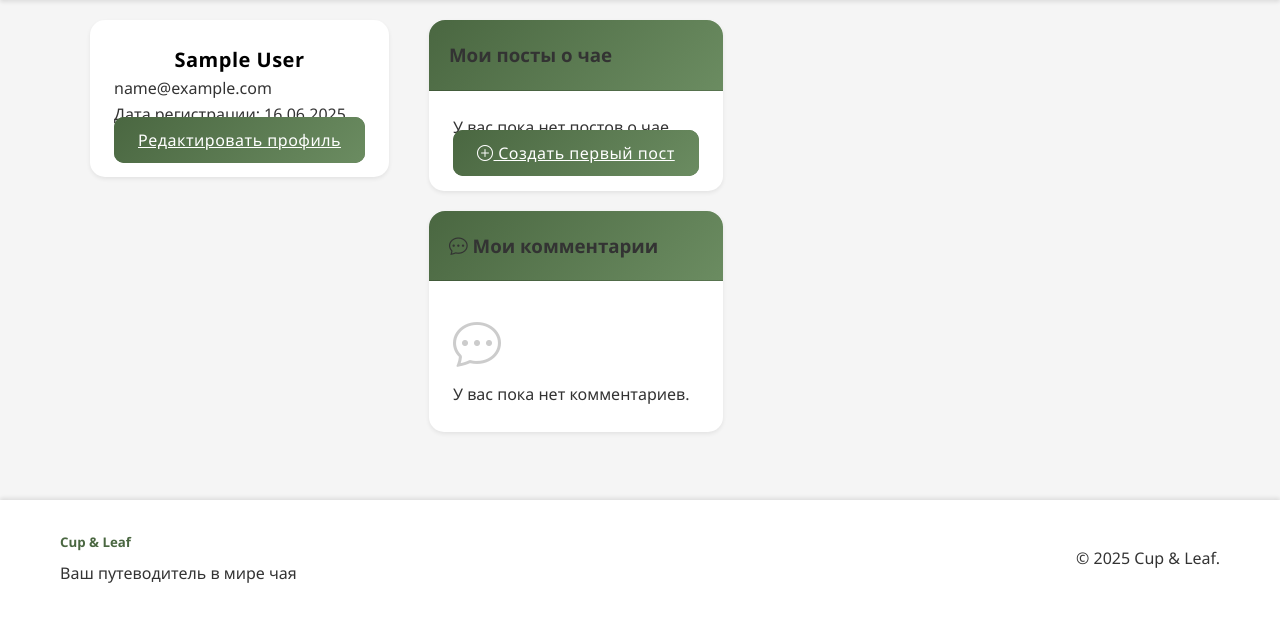
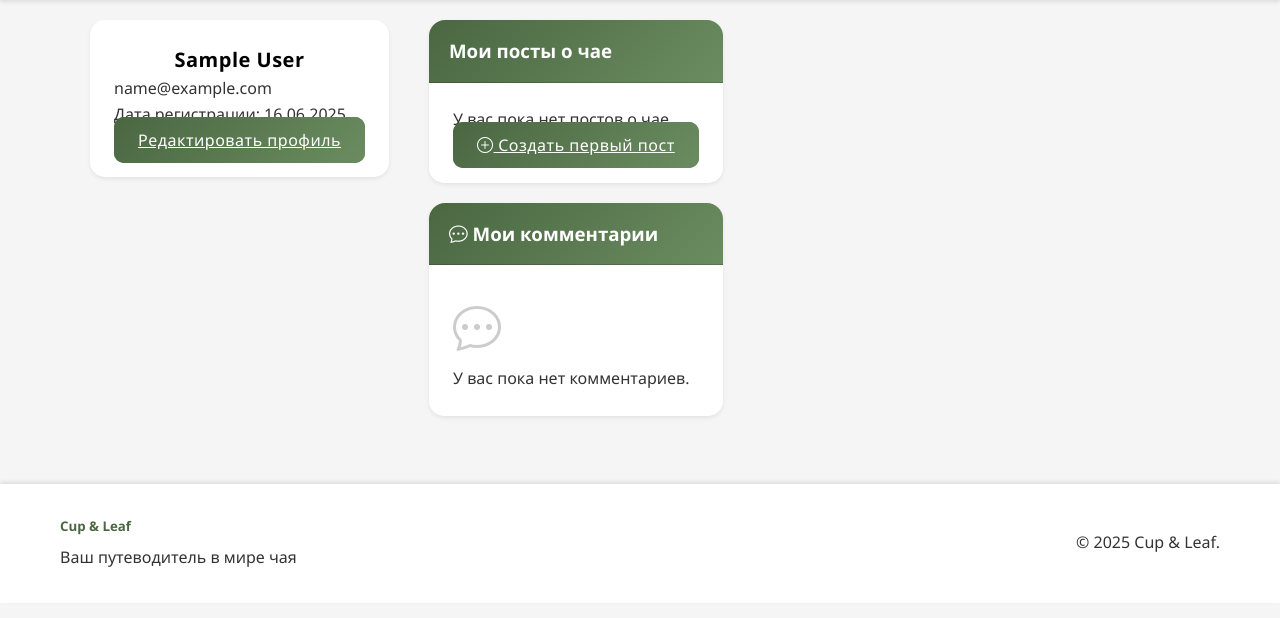
Before and after one commit to Fgeeha/cup_and_leaf, a Django app: page /profile/ in a window 1280 px wide. Shown: the part 70-688 px from the top of the page. Run offline with Django 5.2, Linux system fonts and the light colour scheme; the visitor is signed in with stand-in values (Sample User, id 1); data that the repository does not hold is empty; some libraries are stand-ins or nearby versions.

Commit message:
Improve profile pages and tea form

```diff
--- a/cup_and_leaf/templates/tea_collection/profile.html
+++ b/cup_and_leaf/templates/tea_collection/profile.html
@@ -129,7 +129,17 @@
 
 .card-header {
     border-bottom: 1px solid rgba(0,0,0,.125);
-    background-color: rgba(255,255,255,.8);
+    background-color: #4a6741;
+    padding: 1rem 1.25rem;
+}
+
+.card-header h3 {
+    color: #ffffff;
+}
+
+.card-header a {
+    text-decoration: none;
+    color: inherit;
 }
 
 .list-group-item {
--- a/cup_and_leaf/templates/tea_collection/profile_edit.html
+++ b/cup_and_leaf/templates/tea_collection/profile_edit.html
@@ -30,7 +30,7 @@
 
                         <div class="d-flex justify-content-between">
                             <button type="submit" class="btn btn-primary">Сохранить изменения</button>
-                            <a href="{% url 'tea_collection:tea_post_list' %}" class="btn-outline">Отмена</a>
+                            <a href="{% url 'tea_collection:profile' %}" class="btn-reset">Отмена</a>
                         </div>
                     </form>
                 </div>
```
Also changed, not shown: cup_and_leaf/tea_collection/forms.py (+9 -1 lines).
